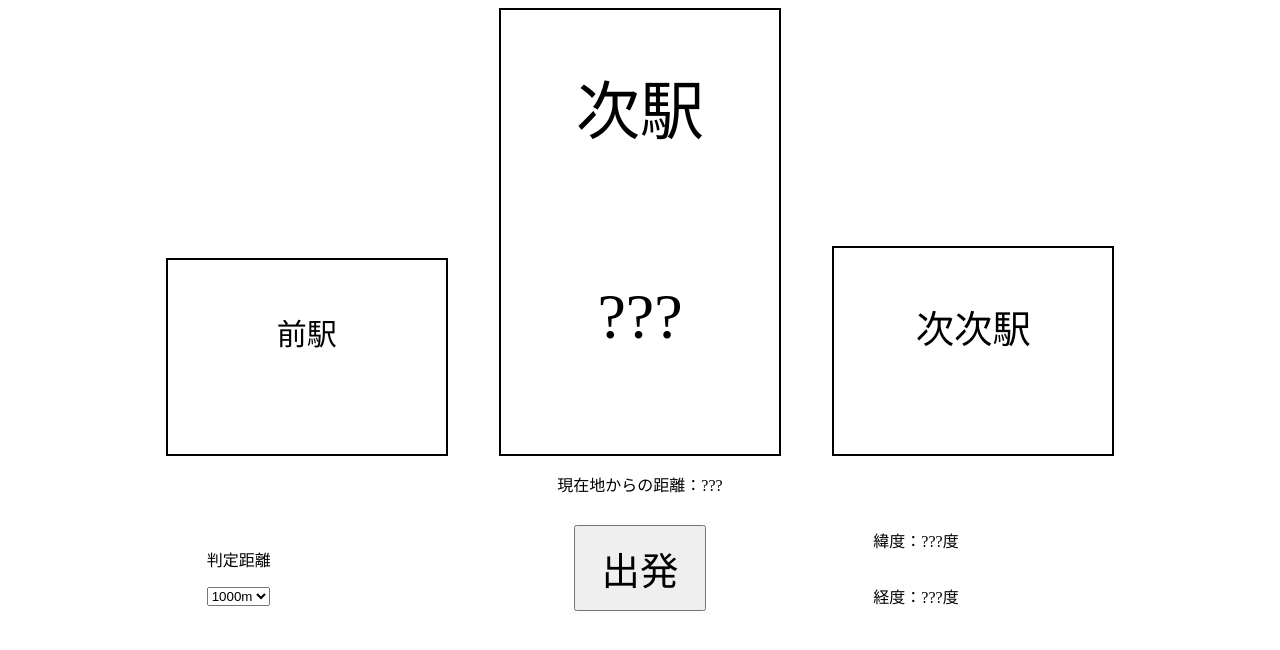
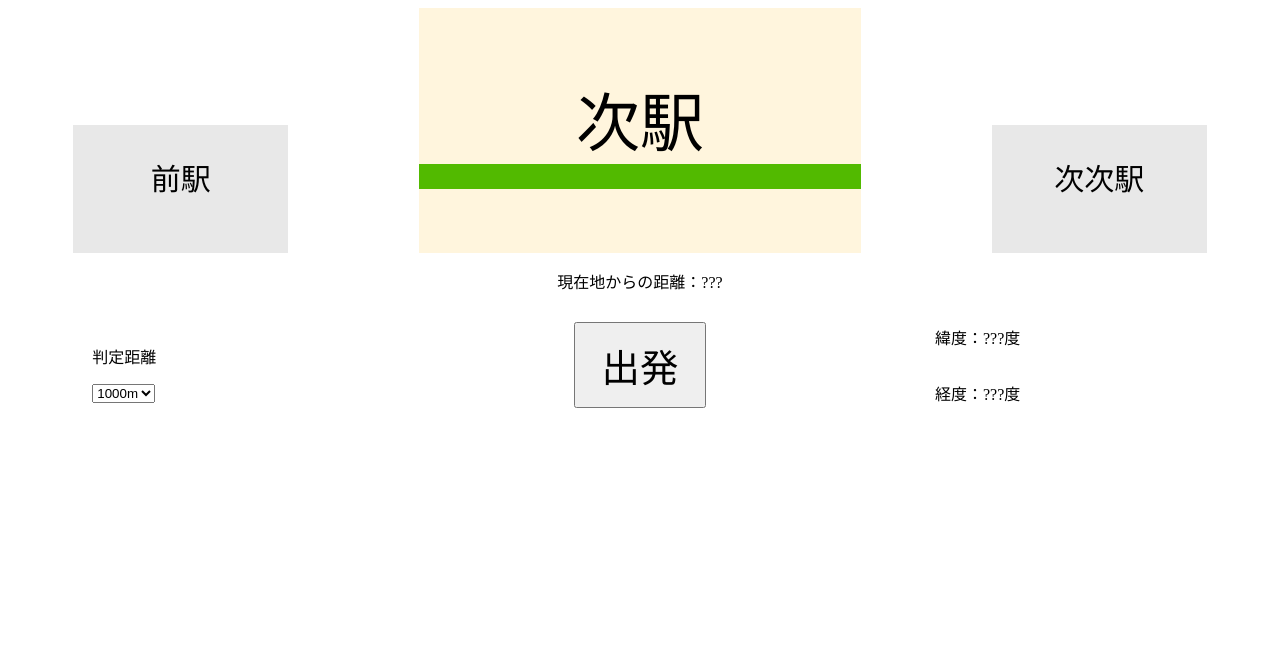
Before and after one commit to pymoto/nextstation, a plain HTML site: page index.html in a window 1280 px wide. Drawn offline with Linux system fonts and the light colour scheme.

Commit message:
Add files via upload

```diff
--- a/apisample.js
+++ b/apisample.js
@@ -1,6 +1,8 @@
 
 // HTMLから要素を取得
+const prevHTML = document.getElementById('prev');
 const nearest = document.getElementById('nearest');
+const nextHTML = document.getElementById('next');
 const distance = document.getElementById('distance');
 const audio = new Audio('tohoku.mp3');
 const btn = document.getElementById("btn");
@@ -29,14 +31,13 @@ btn.addEventListener('click', () => {
 
 // 駅名を読み上げる関数
 function speakStationName(stationName, next, prev, previousStation) {
+    let isStart =false;
     let isTerminal = false;
     let nextStation;
-    if (!previousStation && next) {
-        nextStation = next;
-        console.log('koko')
-    }else if(!previousStation && !next) {
-        nextStation = prev;
-    }else if(previousStation && next && next!=previousStation) {
+    if(!previousStation) {
+        isStart = true;
+    }
+    if(previousStation && next && next!=previousStation) {
         nextStation = next;
     }else if (previousStation && next && next==previousStation && prev) {
         nextStation = prev;
@@ -50,7 +51,6 @@ function speakStationName(stationName, next, prev, previousStation) {
         isTerminal = true;
     }else {
         nextStation = next;
-        console.log('ahoooo')
     }
 
     let readTextURL = `https://yomi-tan.jp/api/yomi.php?ic=UTF-8&oc=UTF-8&k=h&n=3&t=${stationName}駅,${nextStation}駅`;
@@ -64,7 +64,9 @@ function speakStationName(stationName, next, prev, previousStation) {
 
             if ('speechSynthesis' in window) {
                 const uttr = new SpeechSynthesisUtterance();
-                if (isTerminal) {
+                if (isStart) {
+                    uttr.text = `まもなく、 ${readText}です。`
+                }else if (isTerminal) {
                     uttr.text = `まもなく、 終点、${readText}です。`
                 }else {
                     uttr.text = `まもなく、 ${readText}です。  ${readText}の次は、${nextStationText}に停まります。`;
@@ -121,7 +123,9 @@ function successCallback(position) {
             nearest.innerHTML = data.response.station[0].name;
             distance.innerHTML = data.response.station[0].distance;
             next = data.response.station[0].next;
+            nextHTML.innerHTML =next;
             prev = data.response.station[0].prev;
+            prevHTML.innerHTML = prev;
             const selectedDistance = document.getElementById('selected_distance');
 
             if (parseInt(data.response.station[0].distance) <= selectedDistance.value) {
--- a/index.html
+++ b/index.html
@@ -10,9 +10,17 @@
     <main>
         <div class="container">
             <div class="station-info">
-                <p class="prev station">前駅</p>
-                <p class="now station">次駅<span id="nearest">???</span></p>
-                <p class="next station">次次駅</p>
+                <div class="station sub-stations">
+                    <p class="prev" id="prev">前駅</p>
+                </div>
+
+                <div class="now-wrapper station">
+                    <p class="now" id="nearest">次駅</p>
+                </div>
+                <div class="station sub-stations">
+                    <p class="next" id="next">次次駅</p>
+                </div>
+
             </div>
             <div>
                 <p class="distance-meter">現在地からの距離：<span id="distance">???</span></p>
--- a/style.css
+++ b/style.css
@@ -3,7 +3,6 @@
 .container {
     margin: 0 auto;
     text-align: center;
-    max-width: 1000px;
 }
 
 .station-info {
@@ -13,38 +12,39 @@
 }
 
 .station {
-    margin: 0 2vw;
-    width: 30%;
+
+    margin: 0;
+}
+
+.sub-stations {
+    font-size: min(3vw, 30px);
+    background-color: #E8E8E8;
+    height: 10vw;
+    width: 17%;
 
 }
 
-.prev {
-    font-size: min(3vw, 30px);
-    border: 0.2vw solid ;
-    padding: 5% 5% 10%;
+/* .prev {
+
+
+} */
+
+.now-wrapper {
+    width: 35%;
+    background-color: #FFF5DD;
+}
+
+.now {
+    font-size: 5vw;
+    border-bottom: 2vw solid #52BA00;
 
 
 }
 
-.now {
-    font-size: 5vw;
-    border: 0.2vw solid ;
-    padding: 5% 5% 10%;
 
-}
+/* .next {
 
-#nearest {
-    display: block;
-    margin-top: 10vw;
-}
-
-.next {
-    font-size: 3vw;
-    border: 0.2vw solid ;
-    padding: 5% 5% 10%;
-
-
-}
+} */
 
 .info-wrapper {
     display: flex;
```
